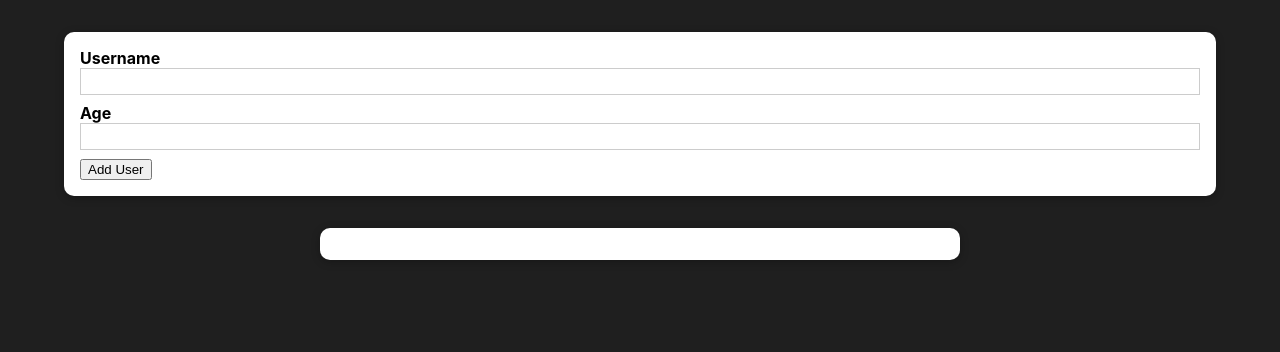
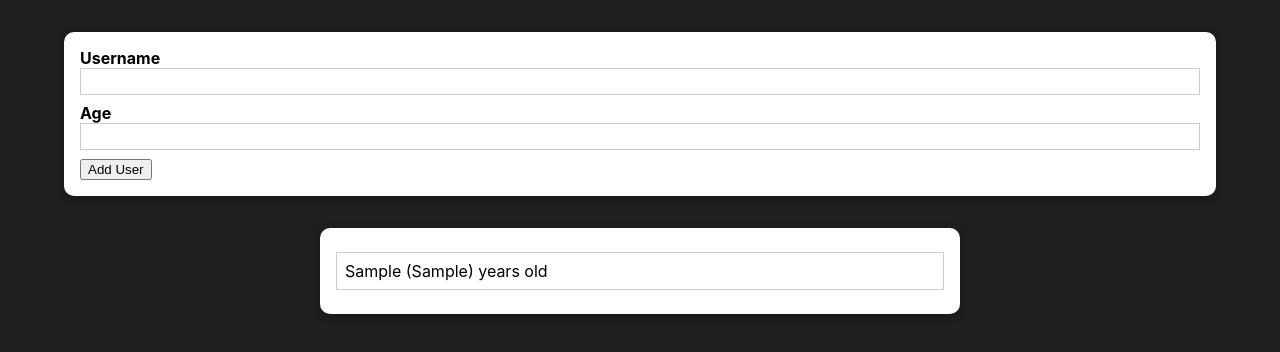
Before and after one commit to ivocardozo/AddUser, a React (Create React App) app: page / in a window 1280 px wide. Both pictures are taken after typing "Sample", "Sample" into the empty fields and a click on the button "Add User". Shown: the top 352 px of the page. Built offline with nearby package versions, Linux system fonts and the light colour scheme.

Commit message:
Managing a List of Users via State

```diff
--- a/src/App.js
+++ b/src/App.js
@@ -1,11 +1,18 @@
+import { useState } from 'react';
+
 import AddUser from './components/Users/AddUser';
 import UsersList from './components/Users/UsersList';
 
 function App() {
+  const [userList, setUserList] = useState([]);
+
+  const addUserHandler = (uName, uAge) => {
+    setUserList(prevUserList => [...prevUserList, {name: uName, age: uAge, id: Math.random().toString()}] )
+  }
   return (
     <div>
-     <AddUser />
-     <UsersList users={[]}/>
+     <AddUser addUser={addUserHandler}/>
+     <UsersList users={userList}/>
     </div>
   );
 }
--- a/src/components/Users/AddUser.js
+++ b/src/components/Users/AddUser.js
@@ -16,6 +16,7 @@ const AddUser = props => {
     if(+enteredAge < 1) {
       return;
     }
+    props.addUser(enteredUsername, enteredAge)
     setEnteredUsername('');
     setEnteredAge('');
   };
--- a/src/components/Users/UsersList.js
+++ b/src/components/Users/UsersList.js
@@ -5,11 +5,11 @@ const UsersList = props => {
   return (
     <Card className={classes.users}>
       <ul>
-        {props.users.map(user => {
-          <li>
+        {props.users.map(user =>
+          <li key={user.id}>
             {user.name} ({user.age}) years old
           </li>
-        })}
+        )}
       </ul>
     </Card>
   );
```
